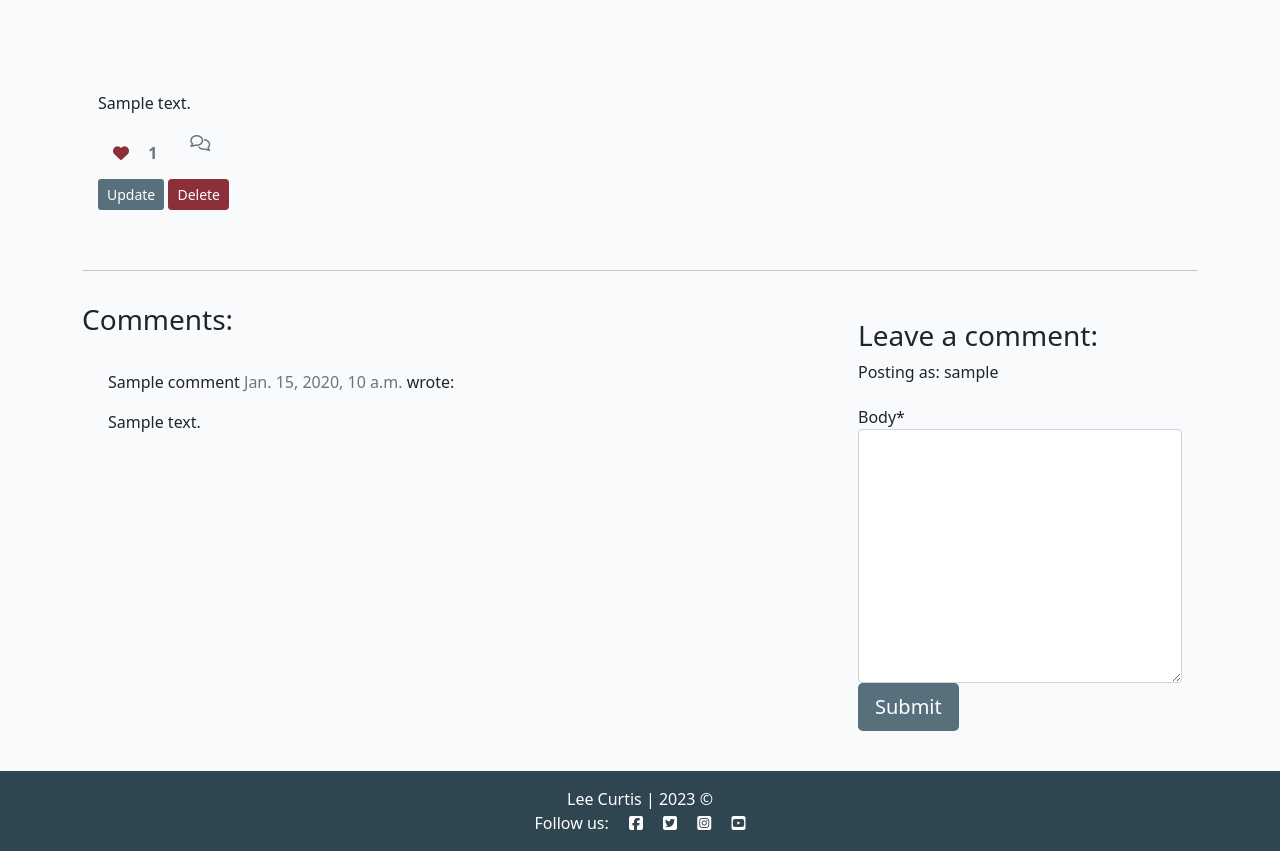
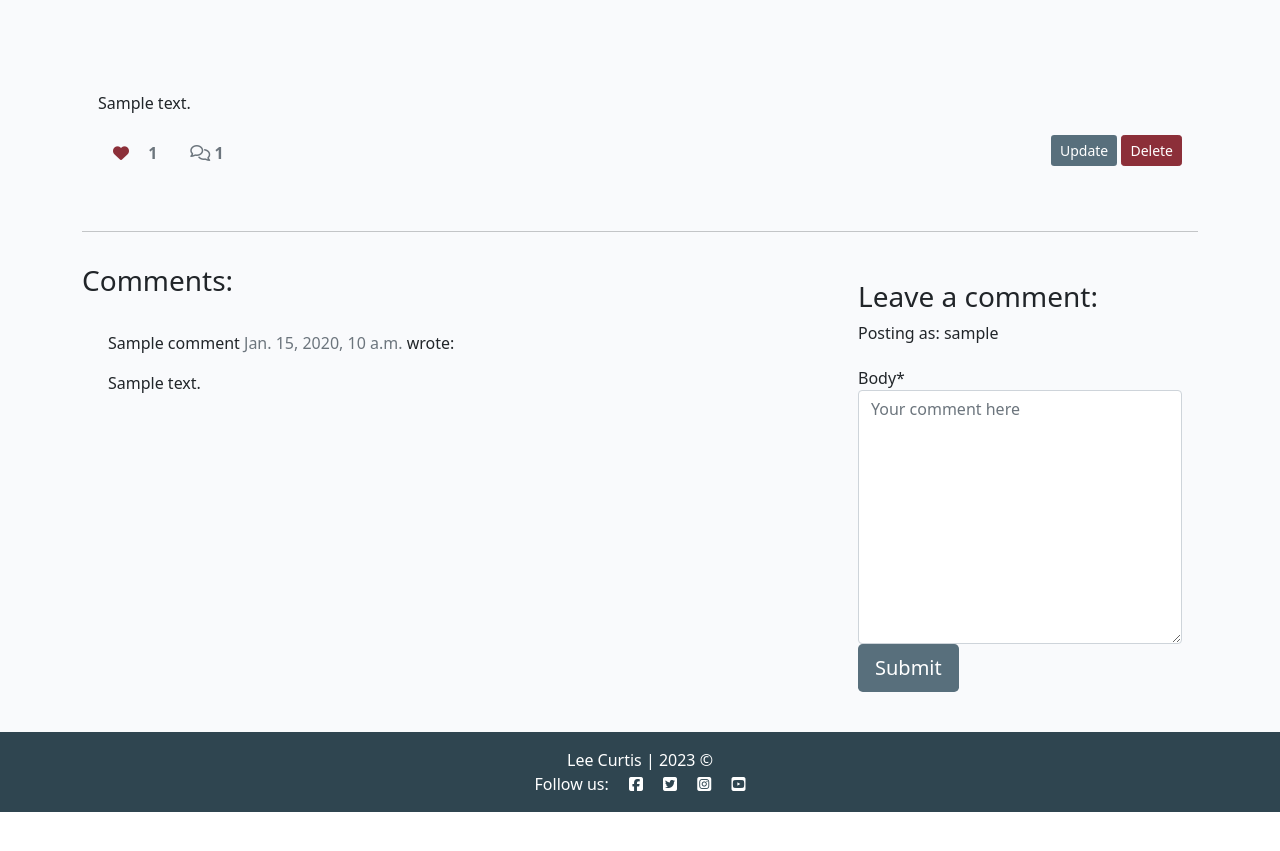
Before and after one commit to leec313/Golf-Plus, a Django app: a page that uses templates/post_detail.html in a window 1280 px wide. Shown: the part 281-1132 px from the top of the page. After the commit the page ends 1093 px from the top, so only its background shows below. Run offline with Django 3.2, Linux system fonts and the light colour scheme; a user stored in the database is signed in; tables that the repository leaves empty hold one stand-in row (values such as "Sample post"); some libraries are stand-ins or nearby versions.

Commit message:
Edited styling on post_detail.html page

```diff
--- a/blog/forms.py
+++ b/blog/forms.py
@@ -6,6 +6,9 @@ class CommentForm(forms.ModelForm):
     class Meta:
         model = Comment
         fields = ('body',)
+        widgets = {
+            'body': forms.Textarea(attrs={'placeholder': 'Your comment here'}),
+        }
 
 
 class NewsletterSubscriptionForm(forms.ModelForm):
@@ -15,4 +18,5 @@ class NewsletterSubscriptionForm(forms.ModelForm):
 
     def __init__(self, *args, **kwargs):
         super().__init__(*args, **kwargs)
-        self.fields['email'].widget.attrs.update({'class': 'form-control', 'placeholder': 'Enter your email'})
+        self.fields['email'].widget.attrs.update(
+            {'class': 'form-control', 'placeholder': 'Enter your email'})
--- a/blog/views.py
+++ b/blog/views.py
@@ -55,6 +55,7 @@ class PostDetailView(DetailView):
         # Adding the comment form to the context
         comment_form = CommentForm()
         context['comment_form'] = comment_form
+        context['comments'] = comments
 
         return context
 
@@ -190,7 +191,8 @@ def subscribe_newsletter(request):
             messages.success(request, "Thanks for subscribing.")
             return redirect('home')
         else:
-            messages.error(request, "This email address is already subscribed.")
+            messages.error(request,
+                           "This email address is already subscribed.")
             return redirect('home')
 
     return render(request, 'subscribe_modal.html', {'form': form})
--- a/golfplus/urls.py
+++ b/golfplus/urls.py
@@ -28,7 +28,8 @@ from blog import views
 urlpatterns = [
     path('admin/', admin.site.urls),
     path('summernote/', include('django_summernote.urls')),
-    path('subscribe_newsletter/', subscribe_newsletter, name='subscribe_newsletter'),
+    path('subscribe_newsletter/', subscribe_newsletter,
+         name='subscribe_newsletter'),
     path('<slug:slug>/', PostDetailView.as_view(), name='post_detail'),
     path("accounts/", include("allauth.urls")),
     path('like/<slug:slug>', views.PostLike.as_view(), name='post_like'),
--- a/templates/post_detail.html
+++ b/templates/post_detail.html
@@ -32,7 +32,7 @@
                     {{ post.content | safe }}
                 </p>
                 <div class="row">
-                    <div class="col-1">
+                    <div class="col-1 d-flex align-items-center">
                         <strong>
                             {% if user.is_authenticated %}
                             <form class="d-inline" action="{% url 'post_like' post.slug %}" method="POST">
@@ -52,19 +52,23 @@
                             <span class="text-secondary">{{ post.number_of_likes }} </span>
                         </strong>
                     </div>
-                    <div class="col-1">
+                    <div class="col-1 d-flex align-items-center">
                         {% with comments.count as total_comments %}
                         <strong class="text-secondary"><i class="far fa-comments"></i>
                             <!-- Our total_comments variable goes before the closing strong tag -->
                             {{ total_comments }}</strong>
                         {% endwith %}
                     </div>
-                    {% if post.author == user %}
-                    <div>
-                        <a class="btn btn-signup btn-sm mt-1 mb-1" href="{% url 'post_update' post.slug %}">Update</a>
-                        <a class="btn btn-danger btn-sm mt-1 mb-1" href="{% url 'post_delete' post.slug %}">Delete</a>
+                    <div class="col-12 col-md-auto ms-md-auto">
+                        {% if post.author == user %}
+                        <div class="ms-md-auto">
+                            <a class="btn btn-signup btn-sm mt-1 mb-1"
+                                href="{% url 'post_update' post.slug %}">Update</a>
+                            <a class="btn btn-danger btn-sm mt-1 mb-1"
+                                href="{% url 'post_delete' post.slug %}">Delete</a>
+                        </div>
+                        {% endif %}
                     </div>
-                    {% endif %}
                 </div>
             </div>
         </div>
```
